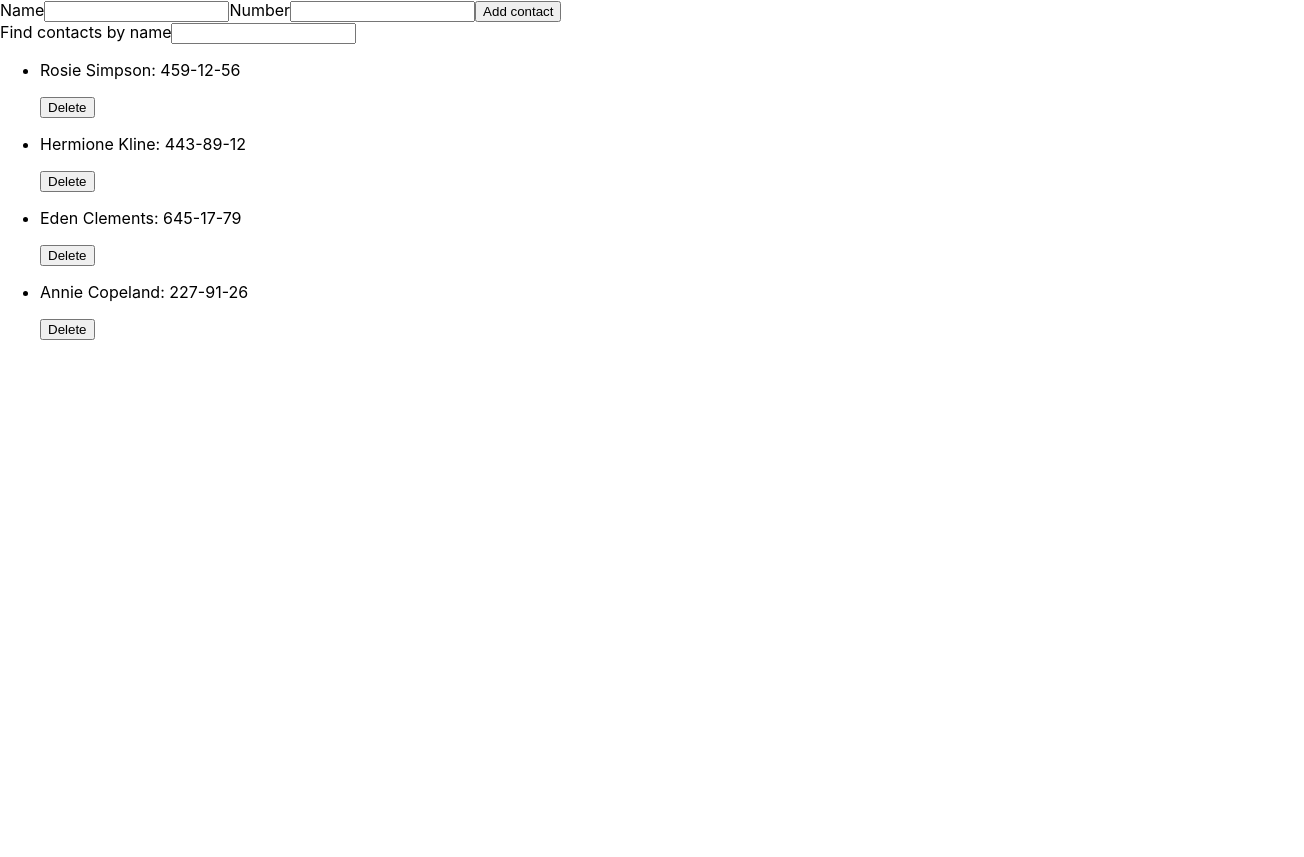
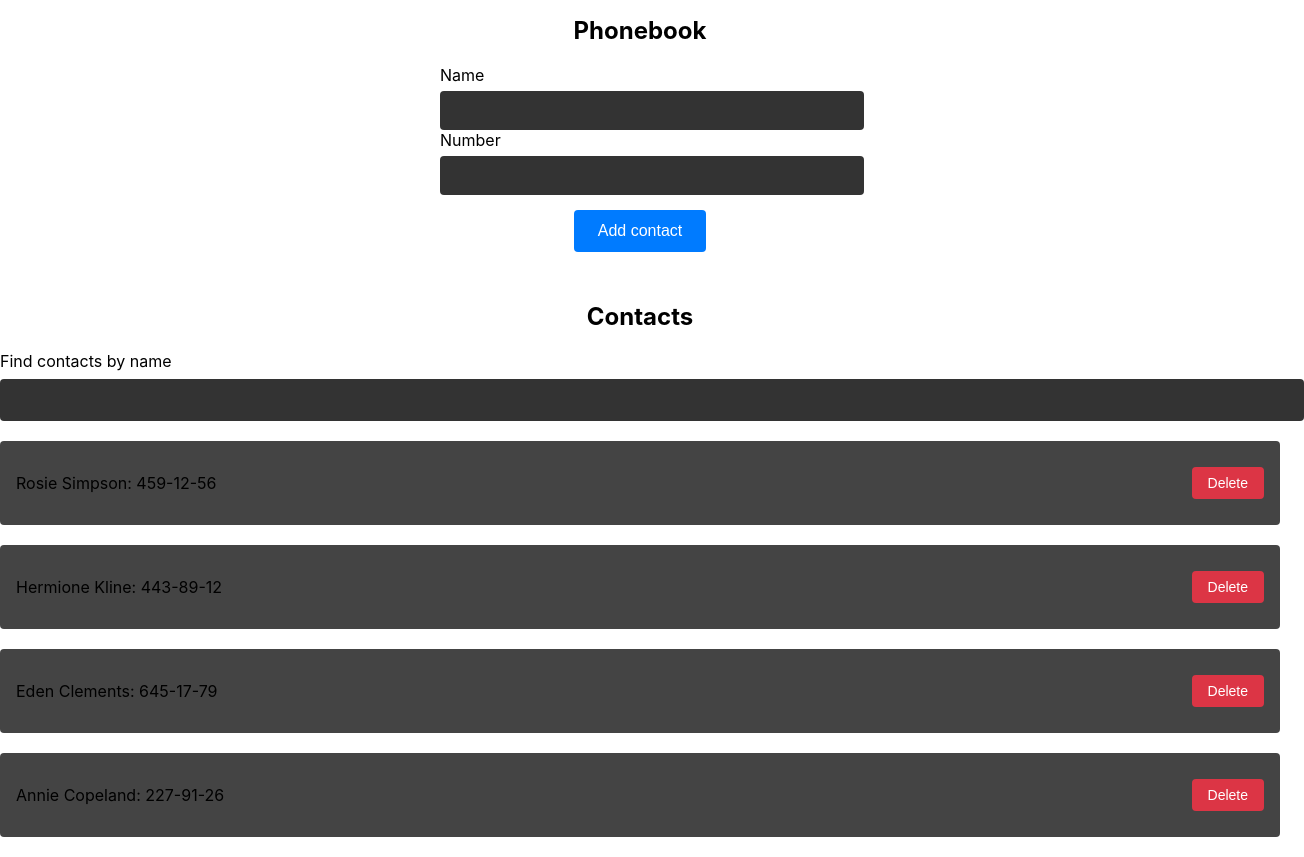
Before and after one commit to UiMi17/goit-react-hw-02-phoneboo, a React (Create React App) app: page / in a window 1280 px wide. Shown: the whole page, 1304 px wide, since content can reach past the window. Before the commit the page ends 800 px from the top, so only its background shows below. Built offline with nearby package versions, Linux system fonts and the light colour scheme.

Commit message:
project styles

```diff
--- a/src/components/App.jsx
+++ b/src/components/App.jsx
@@ -1,8 +1,9 @@
 import React, { Component } from 'react';
 import { nanoid } from 'nanoid';
-import ContactsForm from './ContactsForm';
-import ContactsList from './ContactsList';
-import Filter from './Filter';
+import ContactsForm from './Contacts-form/ContactsForm';
+import ContactsList from './Contacts-list/ContactsList';
+import Filter from './Filter/Filter';
+import { StyledTitle } from './StyledTitle';
 
 export class App extends Component {
   state = {
@@ -74,7 +75,10 @@ export class App extends Component {
 
     return (
       <>
+        <StyledTitle>Phonebook</StyledTitle>
         <ContactsForm handleFormSubmit={this.handleFormSubmit} />
+
+        <StyledTitle>Contacts</StyledTitle>
         <Filter handleSearchInputChange={this.handleSearchInputChange} />
         <ContactsList
           contacts={filteredContacts}
--- a/src/components/ContactsListElement.jsx
+++ b/src/components/Contacts-element/ContactsElement.jsx
@@ -1,18 +1,19 @@
 import PropTypes from 'prop-types';
+import { StyledLi, StyledButton } from './StyledContactsElement';
 
 const ContactsListElement = ({ contacts, handleDeleteBtnClick }) => {
   return (
     <>
       {contacts.map(({ name, number, id }) => {
         return (
-          <li key={id}>
+          <StyledLi key={id}>
             <p>
               {name}: {number}
             </p>
-            <button type="button" id={id} onClick={handleDeleteBtnClick}>
+            <StyledButton type="button" id={id} onClick={handleDeleteBtnClick}>
               Delete
-            </button>
-          </li>
+            </StyledButton>
+          </StyledLi>
         );
       })}
     </>
--- /dev/null
+++ b/src/components/Contacts-element/StyledContactsElement.js
@@ -0,0 +1,21 @@
+import styled from 'styled-components';
+
+export const StyledLi = styled.li`
+  display: flex;
+  justify-content: space-between;
+  align-items: center;
+  padding: 16px;
+  background-color: #444;
+  margin-bottom: 20px;
+  border-radius: 4px;
+`;
+
+export const StyledButton = styled.button`
+  padding: 8px 16px;
+  background-color: #dc3545;
+  color: #fff;
+  border: none;
+  cursor: pointer;
+  font-size: 14px;
+  border-radius: 4px;
+`;
--- a/src/components/ContactsForm.jsx
+++ b/src/components/Contacts-form/ContactsForm.jsx
@@ -1,26 +1,27 @@
 import PropTypes from 'prop-types';
+import { StyledForm, StyledLabel, StyledInput, StyledButton } from './StyledContactsForm';
 
 const ContactsForm = ({ handleFormSubmit }) => {
   return (
-    <form onSubmit={handleFormSubmit}>
-      <label htmlFor="name">Name</label>
-      <input
+    <StyledForm onSubmit={handleFormSubmit}>
+      <StyledLabel htmlFor="name">Name</StyledLabel>
+      <StyledInput
         type="text"
         name="name"
         pattern="^[a-zA-Za-яА-Я]+(([' -][a-zA-Za-яА-Я ])?[a-zA-Za-яА-Я]*)*$"
         title="Name may contain only letters, apostrophe, dash and spaces. For example Adrian, Jacob Mercer, Charles de Batz de Castelmore d'Artagnan"
         required
       />
-      <label htmlFor="number">Number</label>
-      <input
+      <StyledLabel htmlFor="number">Number</StyledLabel>
+      <StyledInput
         type="tel"
         name="number"
         pattern="\+?\d{1,4}?[-.\s]?\(?\d{1,3}?\)?[-.\s]?\d{1,4}[-.\s]?\d{1,4}[-.\s]?\d{1,9}"
         title="Phone number must be digits and can contain spaces, dashes, parentheses and can start with +"
         required
       />
-      <button type="submit">Add contact</button>
-    </form>
+      <StyledButton type="submit">Add contact</StyledButton>
+    </StyledForm>
   );
 };
 
--- /dev/null
+++ b/src/components/Contacts-form/StyledContactsForm.js
@@ -0,0 +1,35 @@
+import styled from 'styled-components';
+
+export const StyledForm = styled.form`
+  max-width: 400px;
+  margin: 0 auto;
+  margin-bottom: 50px;
+`;
+export const StyledLabel = styled.label`
+  display: block;
+  margin-bottom: 20px;
+  font-size: 16px;
+  margin-bottom: 6px;
+`;
+export const StyledInput = styled.input`
+  display: block;
+  padding: 12px;
+  width: 100%;
+  border: none;
+  background-color: #333;
+  color: #fff;
+  border-radius: 4px;
+`;
+
+export const StyledButton = styled.button`
+  display: block;
+  padding: 12px 24px;
+  background-color: #007bff;
+  color: #fff;
+  border: none;
+  cursor: pointer;
+  font-size: 16px;
+  border-radius: 4px;
+  margin: 0 auto;
+  margin-top: 15px;
+`;
--- a/src/components/ContactsList.jsx
+++ b/src/components/Contacts-list/ContactsList.jsx
@@ -1,15 +1,16 @@
 import PropTypes from 'prop-types';
-import ContactsListElement from './ContactsListElement';
+import ContactsListElement from '../Contacts-element/ContactsElement';
+import { StyledContactsList } from './StyledContactsList';
 
 
 const ContactsList = ({ contacts, handleDeleteBtnClick }) => {
   return (
-    <ul>
+    <StyledContactsList>
       <ContactsListElement
         contacts={contacts}
         handleDeleteBtnClick={handleDeleteBtnClick}
       />
-    </ul>
+    </StyledContactsList>
   );
 };
 
--- /dev/null
+++ b/src/components/Contacts-list/StyledContactsList.js
@@ -0,0 +1,6 @@
+import styled from 'styled-components';
+
+export const StyledContactsList = styled.ul`
+  list-style: none;
+  padding: 0;
+`;
--- a/src/components/Filter.jsx
+++ b/src/components/Filter/Filter.jsx
@@ -1,10 +1,11 @@
 import PropTypes from 'prop-types';
+import { StyledInput, StyledLabel } from './StyledFilter';
 
 const Filter = ({ handleSearchInputChange }) => {
   return (
     <>
-      <label htmlFor="search">Find contacts by name</label>
-      <input type="text" name="search" onChange={handleSearchInputChange} />
+      <StyledLabel htmlFor="search">Find contacts by name</StyledLabel>
+      <StyledInput type="text" name="search" onChange={handleSearchInputChange} />
     </>
   );
 };
--- /dev/null
+++ b/src/components/Filter/StyledFilter.js
@@ -0,0 +1,21 @@
+import styled from 'styled-components';
+
+export const StyledLabel = styled.label`
+  display: block;
+  margin-bottom: 20px;
+  font-size: 16px;
+  margin-bottom: 8px;
+`;
+
+export const StyledInput = styled.input`
+  display: block;
+  margin-bottom: 20px;
+  font-size: 16px;
+  color: #fff;
+  padding: 12px;
+  width: 100%;
+  border: none;
+  background-color: #333;
+  color: #fff;
+  border-radius: 4px;
+`;
--- /dev/null
+++ b/src/components/StyledTitle.js
@@ -0,0 +1,7 @@
+import styled from 'styled-components';
+
+export const StyledTitle = styled.h1`
+  font-size: 24px;
+  margin-bottom: 20px;
+  text-align: center;
+`;
```
